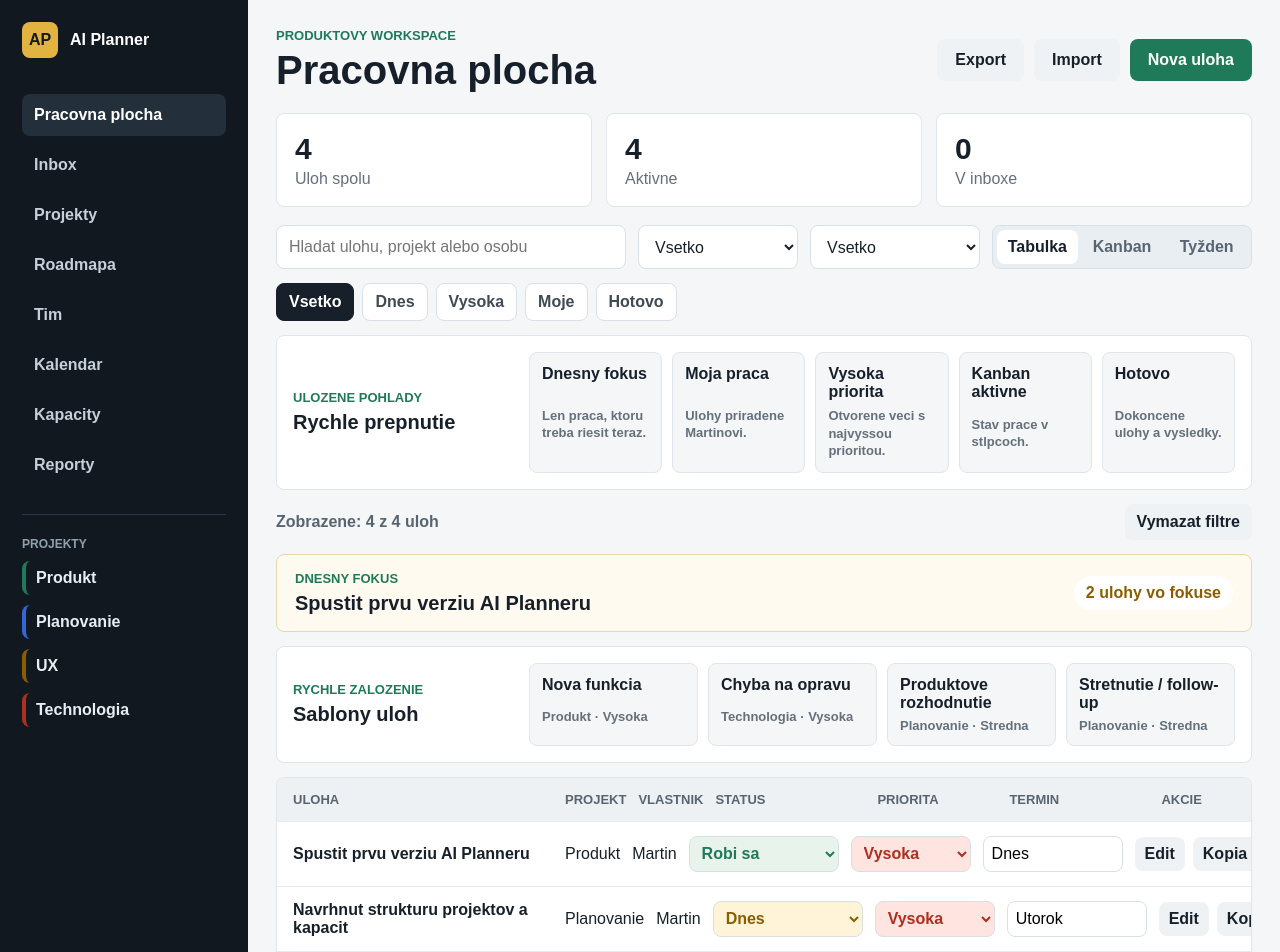
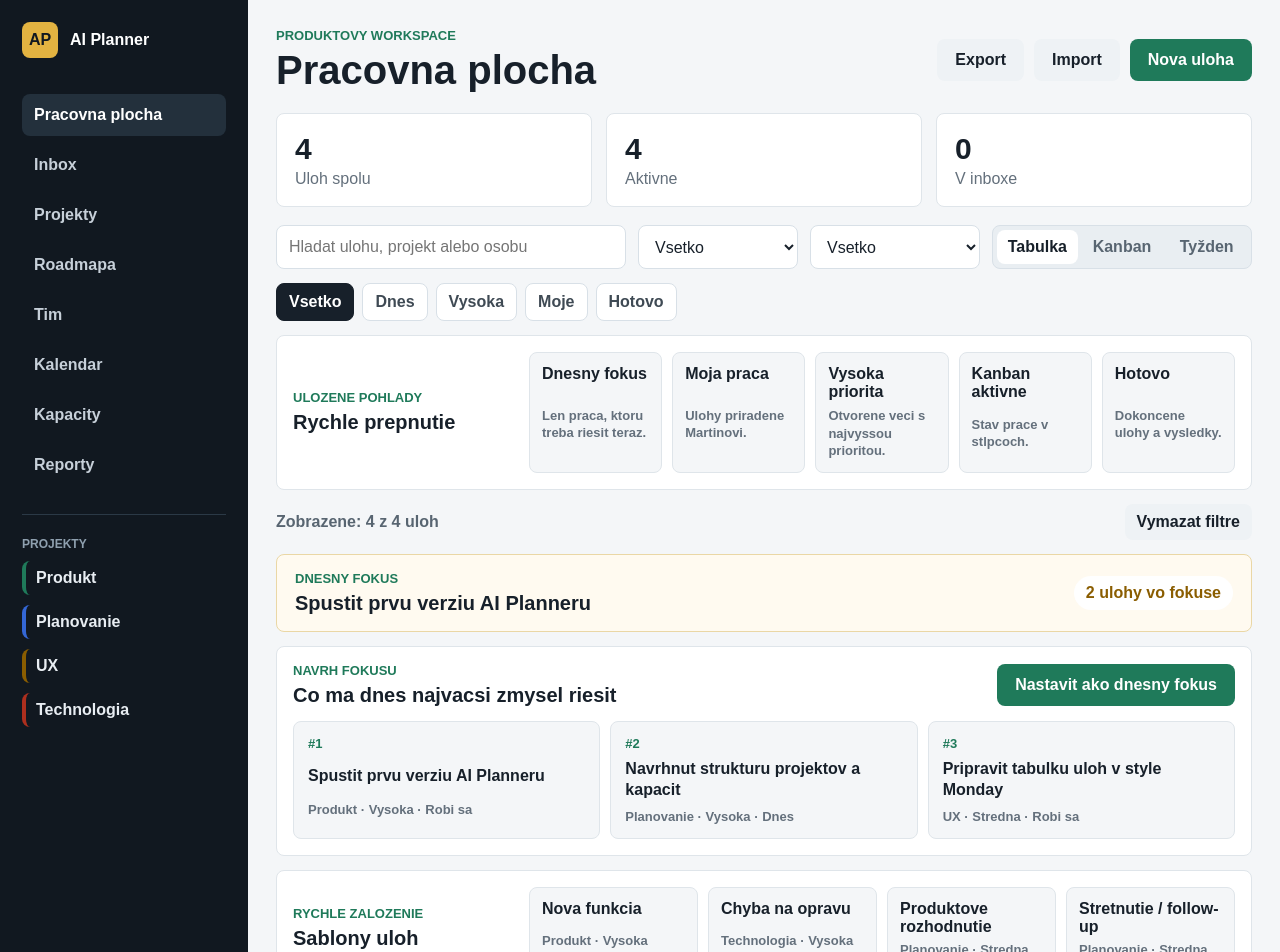
Before and after one commit to martinhavlik-sys/ai-planner, a Next.js app: page / in a window 1280 px wide. Shown: the top 952 px of the page. Built offline with nearby package versions, Linux system fonts and the light colour scheme.

Commit message:
Add files via upload

```diff
--- a/app/globals.css
+++ b/app/globals.css
@@ -223,6 +223,66 @@
   font-weight: 800;
   padding: 8px 12px;
   white-space: nowrap;
+}
+
+.focusPlanner {
+  background: white;
+  border: 1px solid #dfe5ea;
+  border-radius: 8px;
+  display: grid;
+  gap: 14px;
+  margin-bottom: 14px;
+  padding: 16px;
+}
+
+.focusPlannerHeader {
+  align-items: center;
+  display: flex;
+  gap: 16px;
+  justify-content: space-between;
+}
+
+.focusPlanner h2 {
+  font-size: 20px;
+  margin: 0;
+}
+
+.focusPlanner button:disabled {
+  cursor: default;
+  opacity: 0.5;
+}
+
+.focusCards {
+  display: grid;
+  gap: 10px;
+  grid-template-columns: repeat(3, minmax(0, 1fr));
+}
+
+.focusCard {
+  background: #f4f6f8;
+  border: 1px solid #dfe5ea;
+  color: #17202a;
+  display: grid;
+  gap: 8px;
+  min-height: 118px;
+  padding: 14px;
+  text-align: left;
+}
+
+.focusCard span {
+  color: #1f7a5a;
+  font-size: 13px;
+  font-weight: 800;
+}
+
+.focusCard strong {
+  line-height: 1.3;
+}
+
+.focusCard em {
+  color: #64707c;
+  font-size: 13px;
+  font-style: normal;
 }
 
 .templateStrip {
@@ -1118,6 +1178,8 @@
   .stats, .toolbar, .formGrid, .screenGrid, .reportGrid, .capacityRow, .teamLayout, .memberCard, .roadmapLayout, .roadmap, .templateStrip, .templateStrip > div:last-child, .savedViews, .savedViews > div:last-child, .insightGrid, .inboxLayout { grid-template-columns: 1fr; }
   .capacityRow strong { text-align: left; }
   .filterSummary { align-items: stretch; display: grid; }
+  .focusPlannerHeader { align-items: stretch; display: grid; }
+  .focusCards { grid-template-columns: 1fr; }
   .focusStrip { align-items: stretch; display: grid; }
   .header { align-items: stretch; display: grid; }
   .board { overflow-x: auto; }
--- a/app/page.tsx
+++ b/app/page.tsx
@@ -188,6 +188,19 @@
     return tasks.filter((task) => task.status === "Dnes" || task.due.toLowerCase().includes("dnes")).slice(0, 4);
   }, [tasks]);
 
+  const suggestedFocus = useMemo(() => {
+    const priorityWeight: Record<Priority, number> = { Vysoka: 3, Stredna: 2, Nizka: 1 };
+    const statusWeight: Record<Status, number> = { Dnes: 5, "Robi sa": 4, Caka: 2, Backlog: 1, Hotovo: 0 };
+    return tasks
+      .filter((task) => task.status !== "Hotovo")
+      .sort((a, b) => {
+        const scoreA = priorityWeight[a.priority] + statusWeight[a.status] + (a.due.toLowerCase().includes("dnes") ? 3 : 0);
+        const scoreB = priorityWeight[b.priority] + statusWeight[b.status] + (b.due.toLowerCase().includes("dnes") ? 3 : 0);
+        return scoreB - scoreA;
+      })
+      .slice(0, 3);
+  }, [tasks]);
+
   const projectHealth = useMemo(() => {
     return projects.map((project, index) => {
       const projectTasks = tasks.filter((task) => task.project === project);
@@ -293,6 +306,17 @@
   function updateTask(id: number, patch: Partial<Task>) {
     setTasks((current) => current.map((task) => (task.id === id ? { ...task, ...patch } : task)));
     setSelectedTask((current) => (current?.id === id ? { ...current, ...patch } : current));
+  }
+
+  function applySuggestedFocus() {
+    setTasks((current) => current.map((task) => {
+      if (!suggestedFocus.some((focus) => focus.id === task.id)) return task;
+      return { ...task, status: "Dnes", due: "Dnes", activity: [`Pridane do dnesneho fokusu ${new Date().toLocaleDateString("sk-SK")}`, ...task.activity] };
+    }));
+    setQuickFilter("Dnes");
+    setStatusFilter("Vsetko");
+    setProjectFilter("Vsetko");
+    setView("Tabulka");
   }
 
   function addActivityNote(event: FormEvent<HTMLFormElement>) {
@@ -446,6 +470,23 @@
           <section className="focusStrip">
             <div><p className="eyebrow">Dnesny fokus</p><h2>{focusTasks.length ? focusTasks[0].name : "Ziadna uloha na dnes"}</h2></div>
             <span>{focusTasks.length} ulohy vo fokuse</span>
+          </section>
+
+          <section className="focusPlanner">
+            <div className="focusPlannerHeader">
+              <div><p className="eyebrow">Navrh fokusu</p><h2>Co ma dnes najvacsi zmysel riesit</h2></div>
+              <button onClick={applySuggestedFocus} disabled={suggestedFocus.length === 0}>Nastavit ako dnesny fokus</button>
+            </div>
+            <div className="focusCards">
+              {suggestedFocus.map((task, index) => (
+                <button key={task.id} className="focusCard" onClick={() => setSelectedTask(task)}>
+                  <span>#{index + 1}</span>
+                  <strong>{task.name}</strong>
+                  <em>{task.project} · {task.priority} · {task.status}</em>
+                </button>
+              ))}
+              {suggestedFocus.length === 0 ? <p className="emptyState">Nie je co navrhnut, vsetko je hotove.</p> : null}
+            </div>
           </section>
 
           <section className="templateStrip">
```
